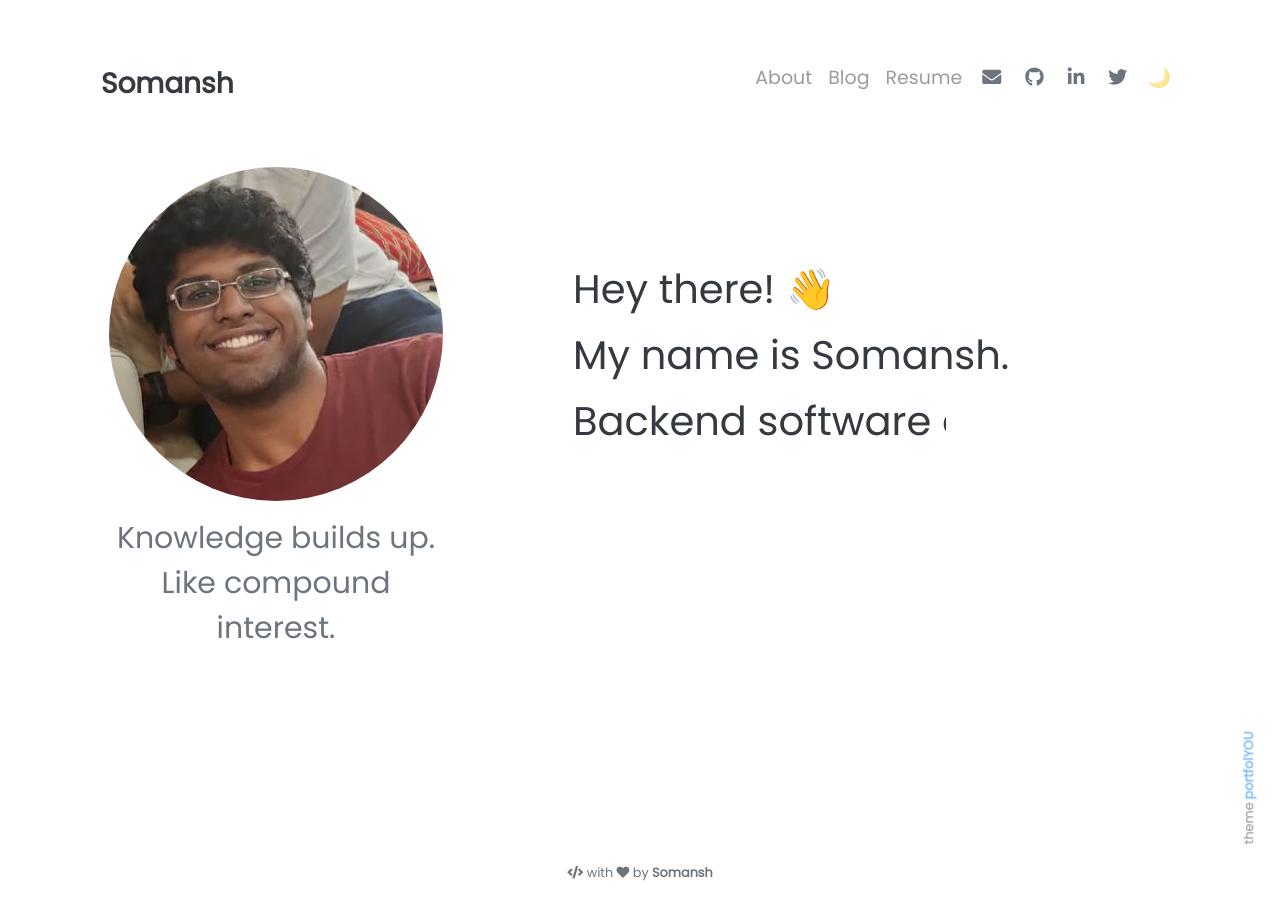
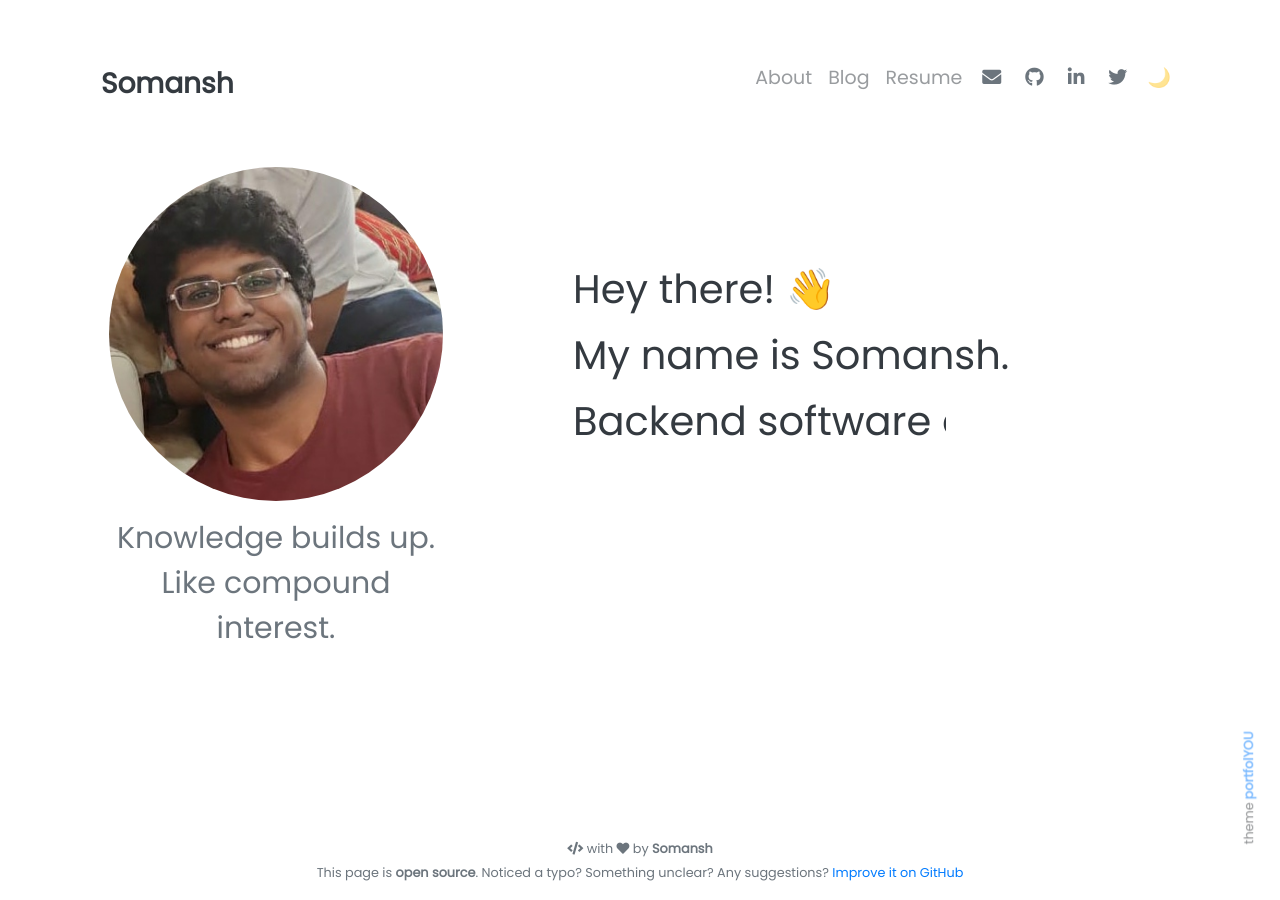
Before and after one commit to somanshreddy/somanshreddy.github.io, a Jekyll site: the page built from pages/index.md, in a window 1280 px wide. Built offline with Jekyll 4.4.1, drawn with Linux system fonts in a browser that asks for light colours; nearby versions of some CDN libraries; emoji names are drawn with the system emoji font.

Commit message:
Adding Google Analytics tracking

```diff
--- a/_config.yml
+++ b/_config.yml
@@ -66,9 +66,9 @@ disqus:
 
 ### Analytics ###
 analytics:
-  enabled: false                                        # Set true to enable analytics
+  enabled: true                                        # Set true to enable analytics
   google:
-    tracking_id: your-google-tracking-id
+    tracking_id: G-WSGF54W9LX
 
 
 ### Defaults for collections ###
--- a/_includes/footer.html
+++ b/_includes/footer.html
@@ -3,6 +3,9 @@
   <small class="text-muted mb-2">
     <i class="fas fa-code"></i> with <i class="fas fa-heart"></i>
     by <strong>{{ site.author.name }}</strong>
+    <br>
+    This page is <b>open source</b>. Noticed a typo? Something unclear? Any suggestions?
+    <a href="https://github.com/somanshreddy/somanshreddy.github.io">Improve it on GitHub</a>
   </small>
 
   {%- assign theme_name = "portfolYOU" -%}
--- a/_includes/head.html
+++ b/_includes/head.html
@@ -5,6 +5,10 @@
 
   {% if page.name and page.collection == 'projects' %}
     {% assign title = page.name | escape %}
+  {% endif %}
+
+  {% if site.google_analytics and jekyll.environment == 'production' %}
+  {% include analytics.html %}
   {% endif %}
 
   <meta charset="utf-8">
```
